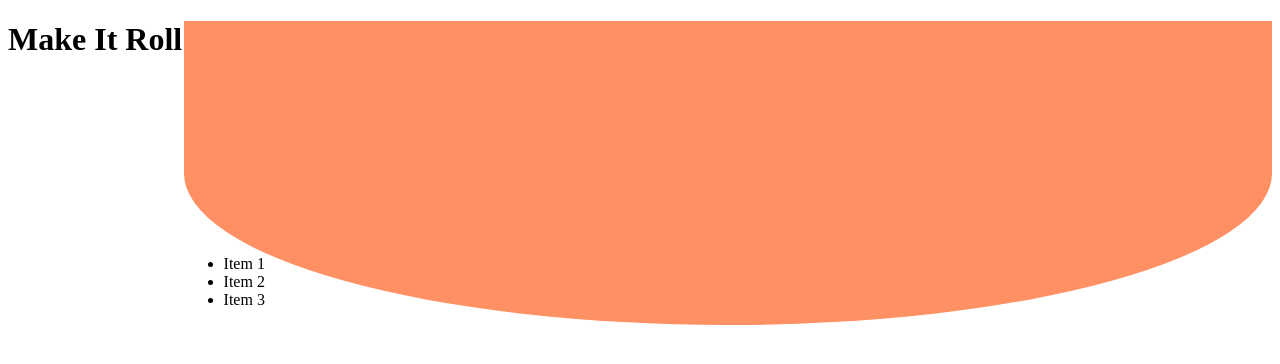
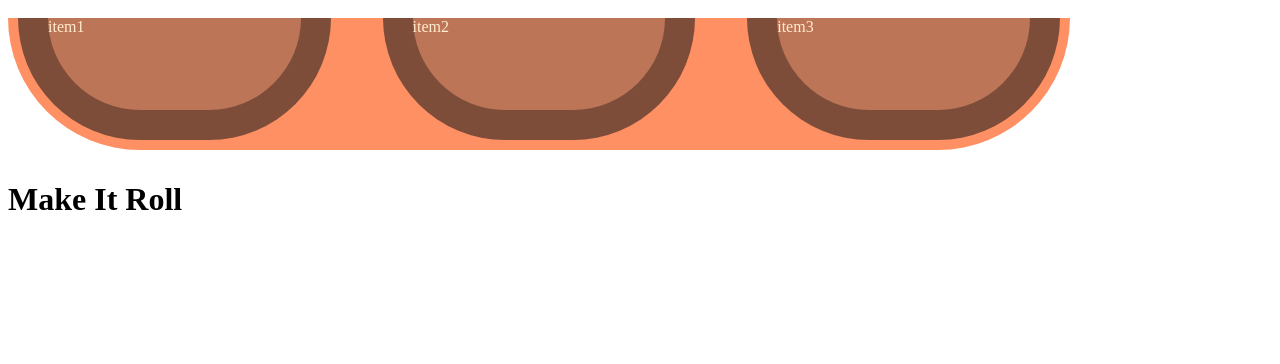
Before and after one commit to ThiBaltM/responsiveDesign, a plain HTML site: page index.html in a window 1280 px wide. Drawn offline with Linux system fonts and the light colour scheme.

Commit message:
started navBar

```diff
--- a/index.html
+++ b/index.html
@@ -9,10 +9,13 @@
 </head>
 <body>
     <nav>
-        <ul>
-            <li>Item 1</li>
-            <li>Item 2</li>
-            <li>Item 3</li>
+        <div id='logoNav'>
+            <img src=''>
+        </div>
+        <ul class="navBar">
+            <li>item1</li>
+            <li>item2</li>
+            <li>item3</li>
         </ul>
     </nav>
     <h1>Make It Roll</h1>
--- a/style.css
+++ b/style.css
@@ -17,20 +17,63 @@
     background-color: rgba(0, 0, 0, 0.25);
 }
 
+body{
+    margin-top: 0px;
+    padding-top: 0px;
+}
+
 /* Nav bar */
 nav{
+    display: flex;
+    box-sizing: border-box;
+    width: 100%;
+    height:10em;
+    flex-direction: column;
+    margin-top: 0px;
+}
+
+.navBar{
+    margin-top: 0px;
     background-color: #FE9063;
+    display: flex;
+    border-radius: 0px;
+    box-sizing: border-box;
+    border-bottom-left-radius: 150px;
+    border-bottom-right-radius: 150px;
+    margin-bottom: 10px;
+    width:84%;
+    height:100%;
+}
 
-    width: 86.111%;
-    height: 34.47%;
-    float: right;
-    border-radius: 0px;
-    padding-top: 17.235%;
+#logoNav{
+    width: 13%;
+    height: 13.888%;
+    left: 0px;
+    top: 0px;
+
+    background: url(logo makeitroll.png);
+}
+nav ul{
+    list-style: none;
+    margin: 0;
+    padding: 0 10px 10px 10px;
+    height:100%;
+    width: 100%;
+    padding-bottom: 10px;
+    color: blanchedalmond;
+    justify-content: space-between;
+}
+
+nav ul li {
+    display: inline-block;
+    float: left;
+    background-color:rgba(64, 64, 64, 0.34);
+    border: 30px solid rgba(0, 0, 0, 0.34);
+    justify-content: center;
+    width:30%;
+    height: 100%;
+    border-top: none;
+    border-bottom-left-radius: 150px;
+    border-bottom-right-radius: 150px;
     box-sizing: border-box;
-    -moz-border-radius : 25px;
-    -webkit-border-radius : 25px;
-    border-top-left-radius: 0%;
-    border-top-right-radius: 0%;
-    border-bottom-left-radius: 50%;
-    border-bottom-right-radius: 50%;
-}
+  }
```
